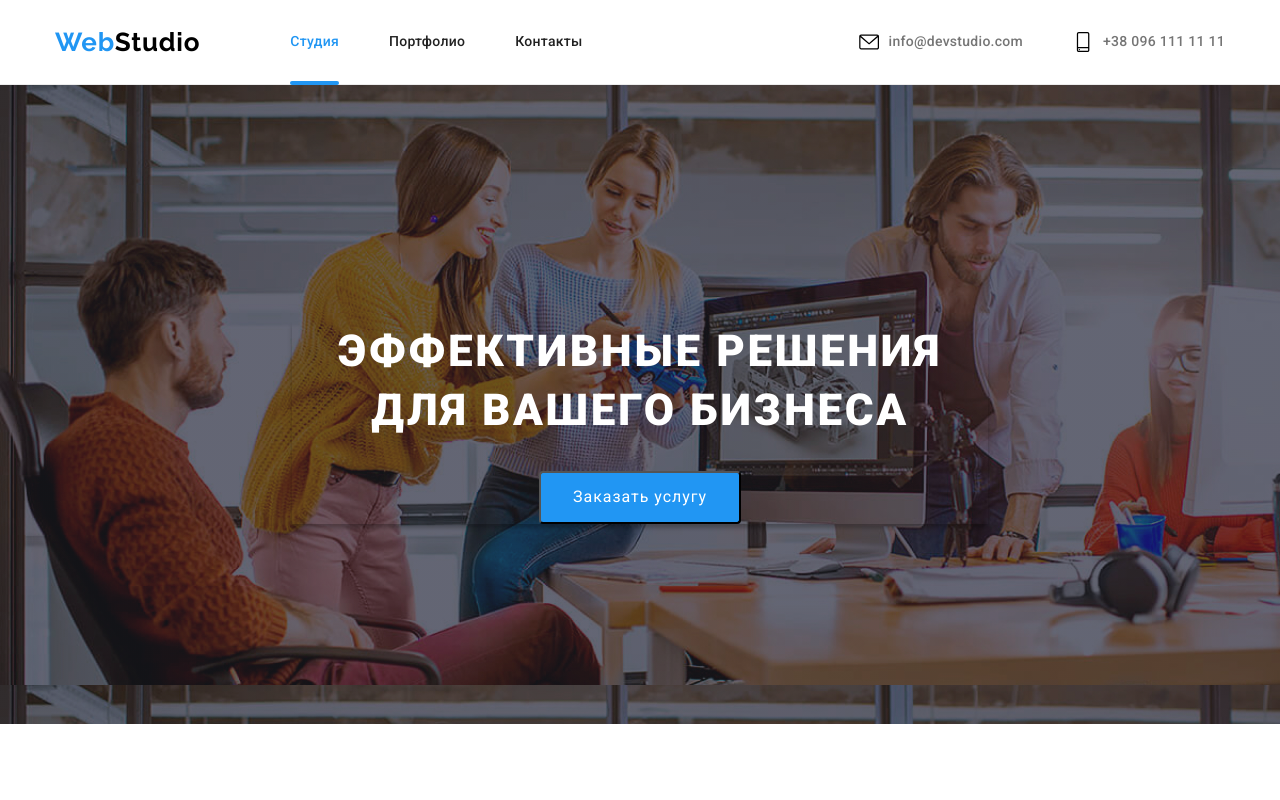
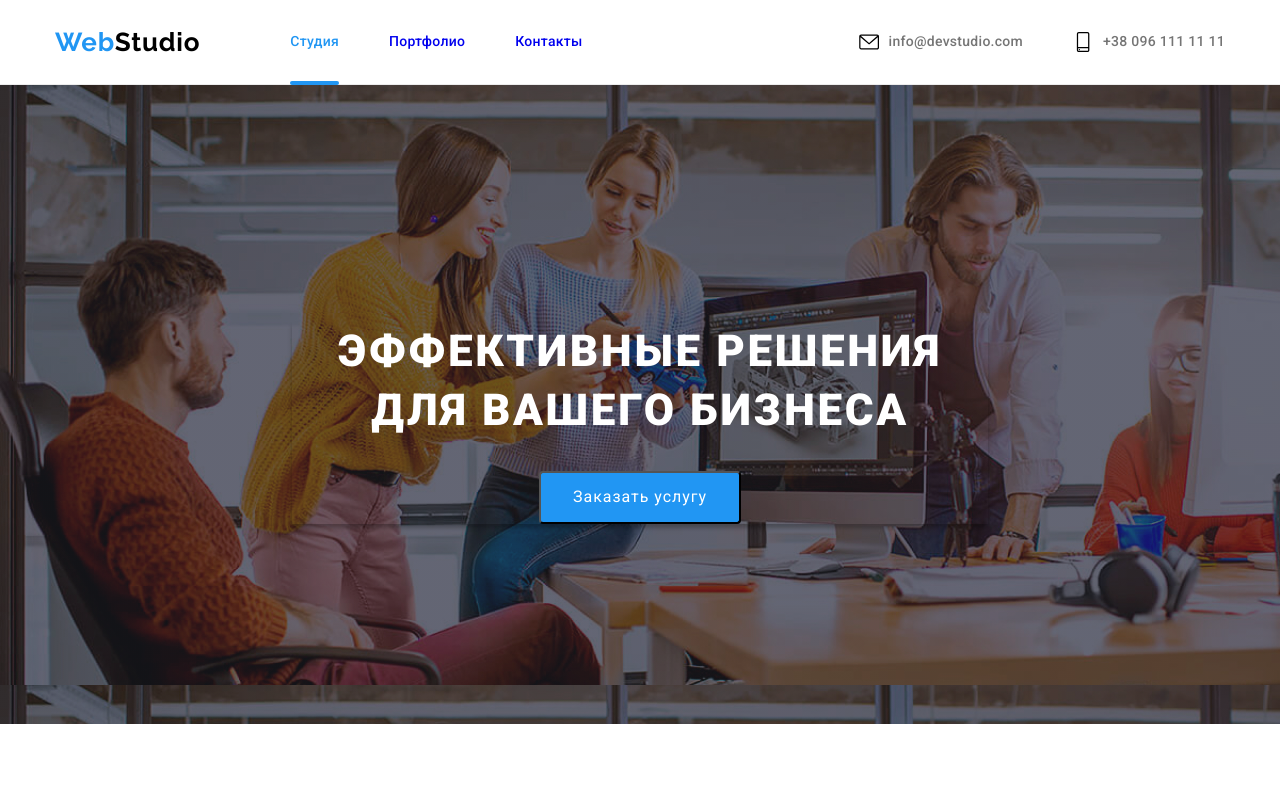
Before and after one commit to Dmitriy-101/goit-markup-hw-04, a plain HTML site: page index.html in a window 1280 px wide. Shown: the top 800 px of the page. Drawn offline with nearby package versions, Linux system fonts and the light colour scheme.

Commit message:
правки 21.03.21 23:06

```diff
--- a/css/styles.css
+++ b/css/styles.css
@@ -156,7 +156,6 @@ img {
     font-size: 14px;
     line-height: 1.14;
     letter-spacing: 0.02em;
-    color: #212121;
     cursor: pointer;
     display: block;
     padding-top: 32px;
```
